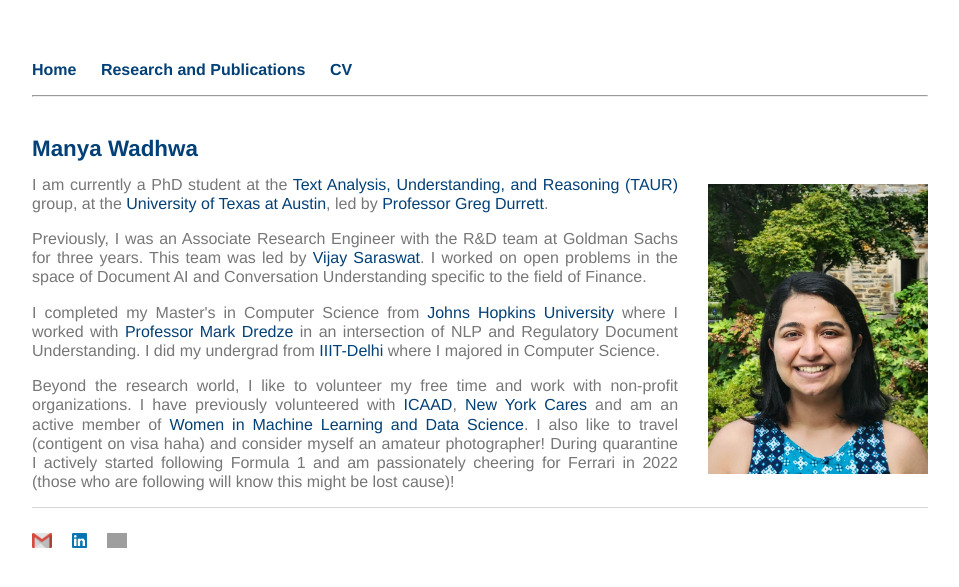
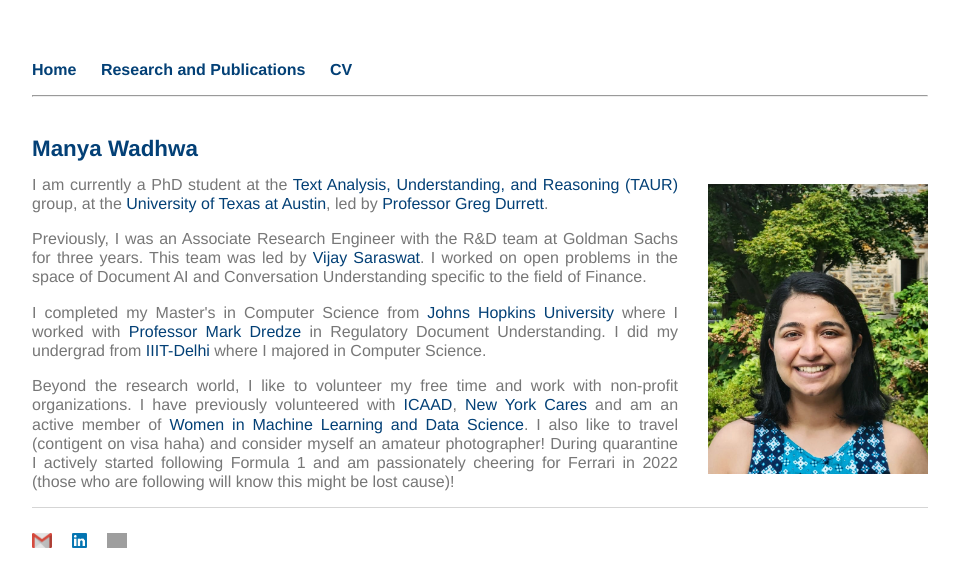
Before and after one commit to ManyaWadhwa/manyawadhwa.github.io, a Jekyll site: the page built from index.html, in a window 1280 px wide. Shown: the top 587 px of the page, without its empty margins (160-1119 px from the left). Built offline with Jekyll 4.4.1, drawn with Linux system fonts in a browser that asks for light colours; grey boxes are pictures that could not be loaded.

Commit message:
modified bio in index

```diff
--- a/index.html
+++ b/index.html
@@ -12,7 +12,7 @@
 
 	<p align="justify"> Previously, I was an Associate Research Engineer with the R&D team at Goldman Sachs for three years. This team was led by <a href="https://scholar.google.com/citations?user=yT1DBNsAAAAJ&hl=en">Vijay Saraswat</a>. I worked on open problems in the space of Document AI and Conversation Understanding specific to the field of Finance.</p>
 
-	<p align="justify">I completed my Master's in Computer Science from <a href="https://engineering.jhu.edu/">Johns Hopkins University</a> where I worked with <a href="https://www.cs.jhu.edu/~mdredze/">Professor Mark Dredze</a> in an intersection of NLP and Regulatory Document Understanding. I did my undergrad from <a href="https://www.iiitd.ac.in/">IIIT-Delhi</a> where I majored in Computer Science. </p>
+	<p align="justify">I completed my Master's in Computer Science from <a href="https://engineering.jhu.edu/">Johns Hopkins University</a> where I worked with <a href="https://www.cs.jhu.edu/~mdredze/">Professor Mark Dredze</a> in Regulatory Document Understanding. I did my undergrad from <a href="https://www.iiitd.ac.in/">IIIT-Delhi</a> where I majored in Computer Science. </p>
 
 	<p align = "justify"> Beyond the research world, I like to volunteer my free time and work with non-profit organizations. I have previously volunteered with <a href="https://icaad.ngo/">ICAAD</a>, <a href="https://www.newyorkcares.org/">New York Cares</a> and am an active member of <a href="http://wimlds.org/">Women in Machine Learning and Data Science</a>. I also like to travel (contigent on visa haha) and consider myself an amateur photographer! During quarantine I actively started following Formula 1 and am passionately cheering for Ferrari in 2022 (those who are following will know this might be lost cause)!</p>
 
```
